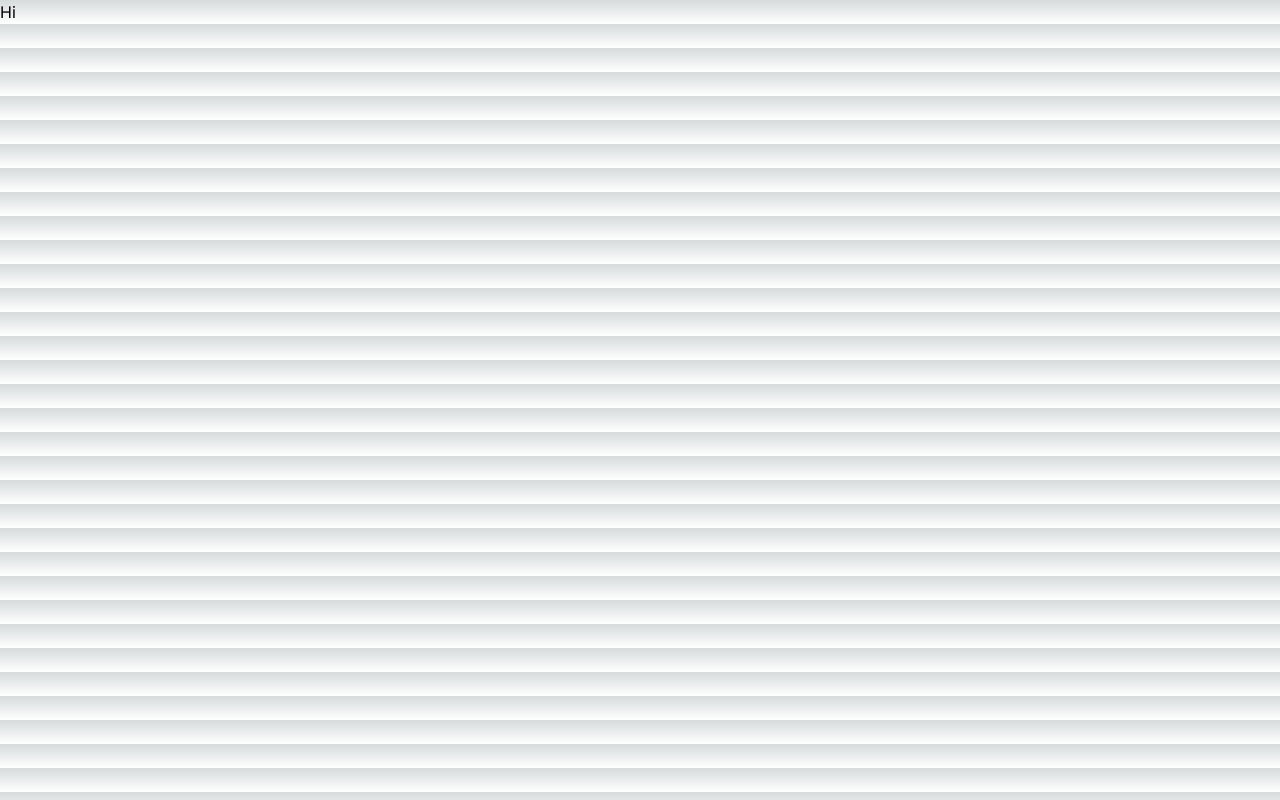
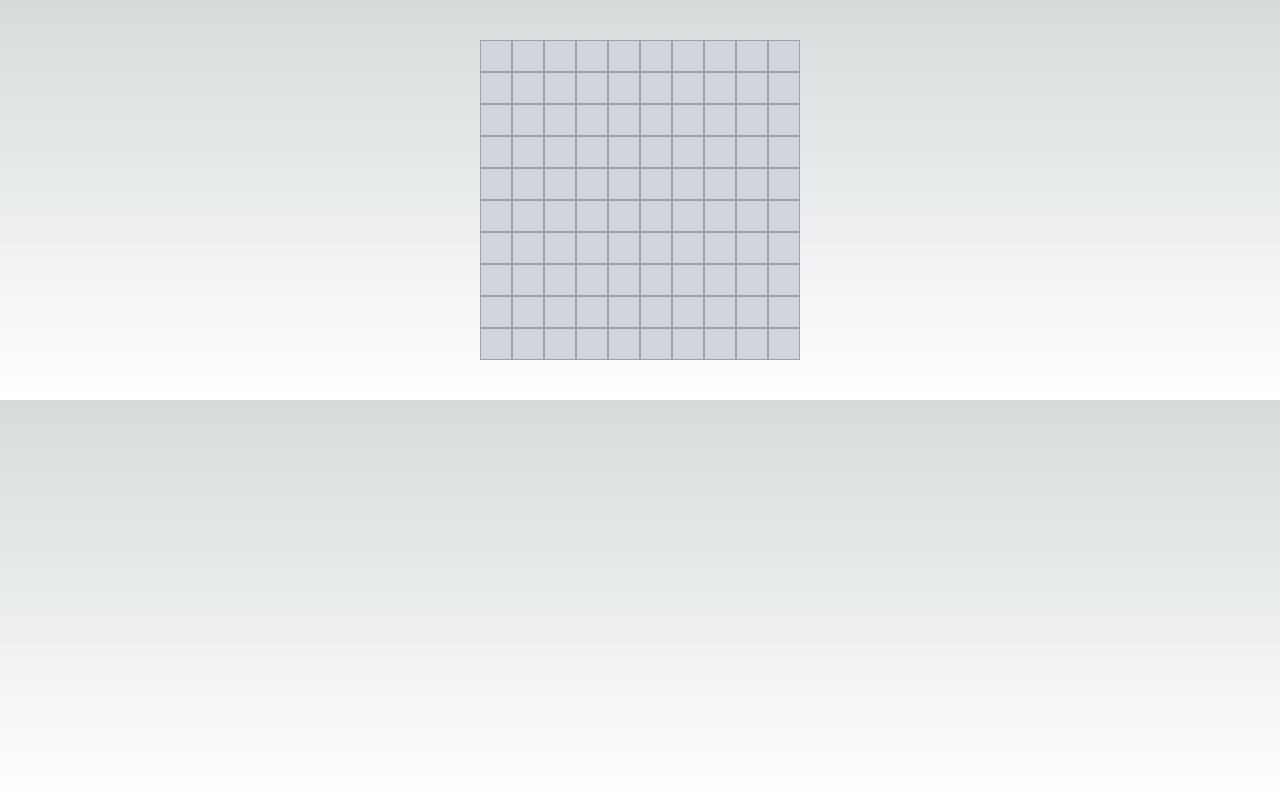
Before and after one commit to ryan-saffer/minesweeper, a Next.js app: page / in a window 1280 px wide. Built offline with nearby package versions, Linux system fonts and the light colour scheme.

Commit message:
create a getState() method and basic rendering of game

```diff
--- a/library/Board.ts
+++ b/library/Board.ts
@@ -5,22 +5,29 @@ export class Board {
   mineCount: number
   minesPlaced = 0
   board: Cell[][]
+
   constructor(size: number, mineCount: number) {
     this.size = size
     this.mineCount = mineCount
+
     this.board = []
     for (let i = 0; i < size; i++) {
       this.board.push(new Array(size))
     }
 
     while (this.minesPlaced < this.mineCount) {
-      this.placeMines()
+      this.#placeMines()
     }
 
-    this.printBoard()
+    console.log("running constructor")
+    this.#printBoard()
   }
 
-  placeMines() {
+  reveal(row: number, column: number) {
+    return this.board[row][column].reveal()
+  }
+
+  #placeMines() {
     for (let i = 0; i < this.size; i++) {
       for (let j = 0; j < this.size; j++) {
         const existingCell = this.board[i][j]
@@ -40,11 +47,11 @@ export class Board {
     }
   }
 
-  printBoard() {
+  #printBoard() {
     let output = ""
     for (let i = 0; i < this.size; i++) {
       for (let j = 0; j < this.size; j++) {
-        const value = this.board[i][j].reveal()
+        const value = this.board[i][j].value
         output += value === "mine" ? "'*'" : `'${value}'`
       }
       output += "\n"
--- a/library/Cell.ts
+++ b/library/Cell.ts
@@ -6,6 +6,7 @@ export class Cell {
   column: number
   hasMine: boolean
   revealed = false
+  hasFlag = false
   _value = 0
 
   constructor(row: number, column: number, hasMine: boolean, board: Board) {
@@ -16,13 +17,14 @@ export class Cell {
   }
 
   get value() {
+    if (this.hasMine) return "mine"
     if (!this._value) {
       this._value = this.calculateValue()
     }
     return this._value
   }
 
-  reveal(): "mine" | number {
+  reveal() {
     this.revealed = true
     if (this.hasMine) return "mine"
     return this.value
@@ -41,4 +43,12 @@ export class Cell {
     }
     return count
   }
+
+  placeFlag() {
+    this.hasFlag = true
+  }
+
+  removeFlag() {
+    this.hasFlag = false
+  }
 }
--- a/library/Minesweeper.ts
+++ b/library/Minesweeper.ts
@@ -1,8 +1,26 @@
 import { Board } from "./Board"
 
 export class Minesweeper {
-  board: Board
+  #board: Board
+
+  #isRunning = true
+
   constructor(boardSize: number, mineCount: number) {
-    this.board = new Board(boardSize, mineCount)
+    this.#board = new Board(boardSize, mineCount)
+  }
+
+  reveal(row: number, column: number) {
+    const result = this.#board.reveal(row, column)
+    if (result === "mine") {
+      this.#isRunning = false
+    }
+  }
+
+  getState() {
+    return {
+      minesPlaced: 5,
+      board: this.#board.board,
+      isRunning: this.#isRunning,
+    }
   }
 }
--- /dev/null
+++ b/src/app/components/MinesweeperBoard.tsx
@@ -0,0 +1,46 @@
+import { useState } from "react"
+import { Minesweeper } from "@minesweeper"
+
+export default function MinesweeperBoard() {
+  const [minesweeper, setMinesweeper] = useState(new Minesweeper(10, 20))
+  const [gameState, setGameState] = useState(minesweeper.getState())
+
+  const render = () => {
+    setGameState(minesweeper.getState())
+  }
+
+  const reset = () => {
+    const minesweeper = new Minesweeper(10, 20)
+    setMinesweeper(minesweeper)
+    setGameState(minesweeper.getState())
+  }
+
+  return (
+    <div className="p-10">
+      {gameState.board.map((row, rowIdx) => (
+        <div key={rowIdx} className="flex justify-center">
+          {row.map((col, colIdx) => (
+            <div
+              key={colIdx}
+              className={`bg-gray-300 text-center aspect-square w-8 h-8 flex justify-center items-center border border-gray-400 cursor-pointer`}
+              onClick={() => {
+                if (gameState.isRunning) {
+                  minesweeper.reveal(rowIdx, colIdx)
+                  render()
+                }
+              }}
+            >
+              {col.revealed ? (col.value === "mine" ? "*" : col.value) : ""}
+            </div>
+          ))}
+        </div>
+      ))}
+      {!gameState.isRunning && (
+        <>
+          <h1>Game over!</h1>
+          <button onClick={reset}>Reset</button>
+        </>
+      )}
+    </div>
+  )
+}
--- a/src/app/page.tsx
+++ b/src/app/page.tsx
@@ -1,6 +1,11 @@
-import { Minesweeper } from "@minesweeper"
+"use client"
+
+import dynamic from "next/dynamic"
+
+const NoSSR = dynamic(() => import("./components/MinesweeperBoard"), {
+  ssr: false,
+})
 
 export default function Home() {
-  const board = new Minesweeper(10, 20)
-  return <h1>Hi</h1>
+  return <NoSSR />
 }
--- a/tsconfig.json
+++ b/tsconfig.json
@@ -1,6 +1,6 @@
 {
   "compilerOptions": {
-    "target": "es5",
+    "target": "esnext",
     "lib": ["dom", "dom.iterable", "esnext"],
     "allowJs": true,
     "skipLibCheck": true,
```
Also changed, not shown: tailwind.config.ts (+7 -7 lines).
